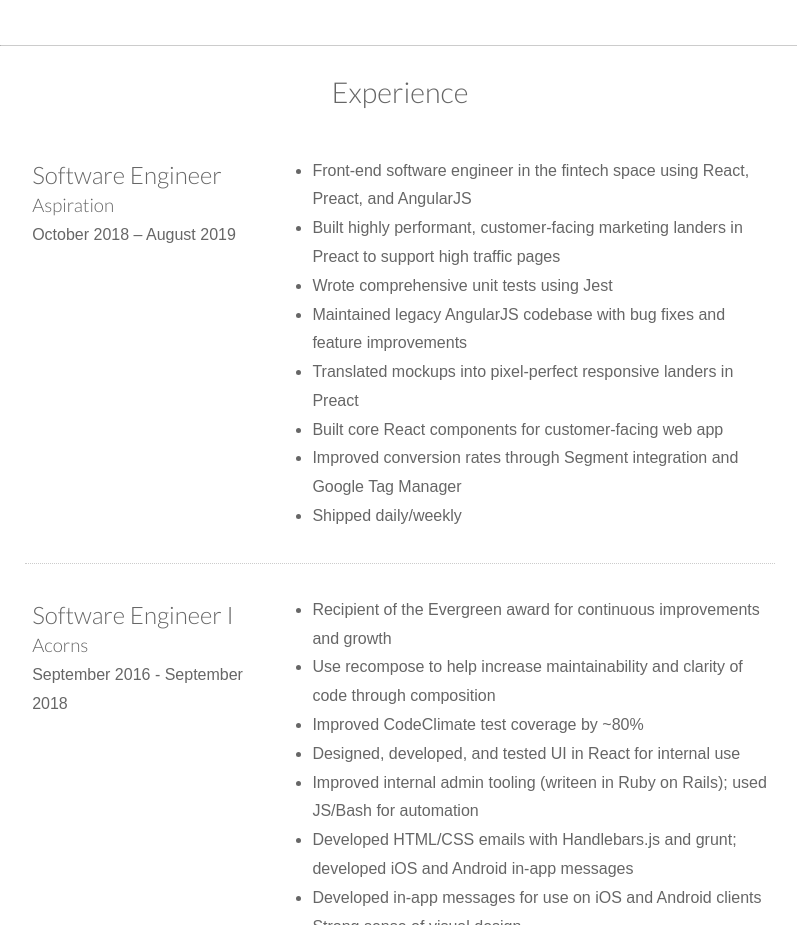
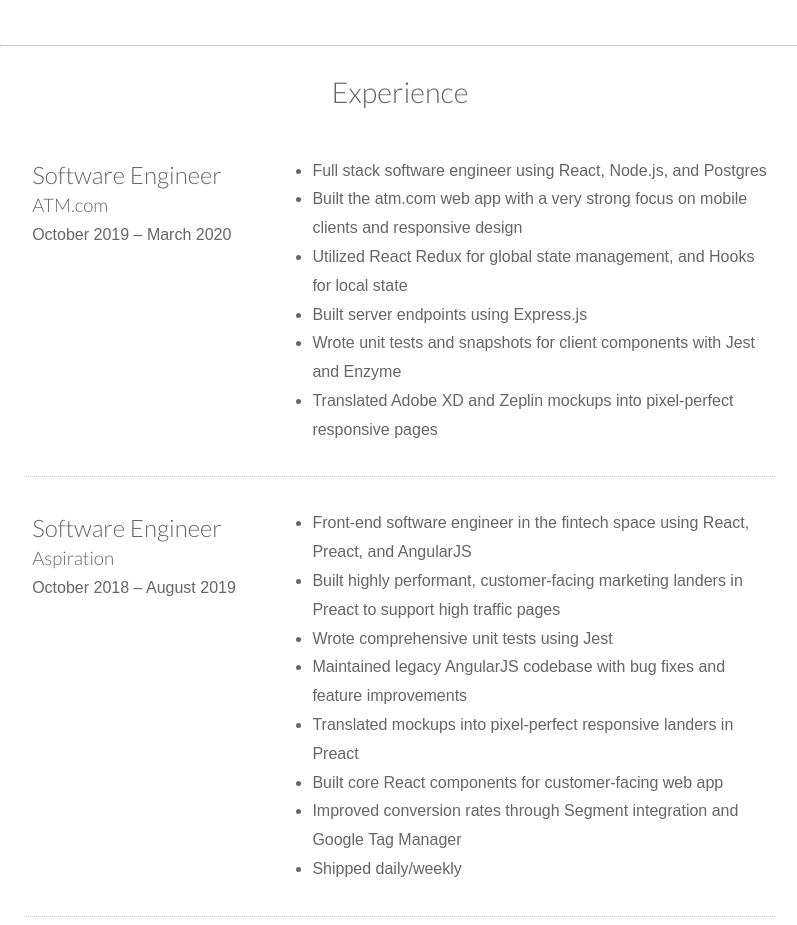
Before and after one commit to fsultani/fsultani.github.io, a plain HTML site: page index.html in a window 1280 px wide. Shown: the part 931-1856 px from the top of the page, without its empty margins (240-1037 px from the left). Drawn offline with Linux system fonts and the light colour scheme.

Commit message:
Update index.html

```diff
--- a/index.html
+++ b/index.html
@@ -41,6 +41,23 @@
         <section class="experience">
           <div class="section-header">
             <h1>Experience</h1>
+          </div>
+          <div class="row">
+            <div class="grid-2">
+              <h2>Software Engineer</h2>
+              <h3 style="margin: 5px 0">ATM.com</h3>
+              <p>October 2019 – March 2020</p>
+            </div>
+            <div class="grid-4">
+              <ul>
+                <li>Full stack software engineer using React, Node.js, and Postgres</li>
+                <li>Built the atm.com web app with a very strong focus on mobile clients and responsive design</li>
+                <li>Utilized React Redux for global state management, and Hooks for local state</li>
+                <li>Built server endpoints using Express.js</li>
+                <li>Wrote unit tests and snapshots for client components with Jest and Enzyme</li>
+                <li>Translated Adobe XD and Zeplin mockups into pixel-perfect responsive pages</li>
+              </ul>
+            </div>
           </div>
           <div class="row">
             <div class="grid-2">
```
